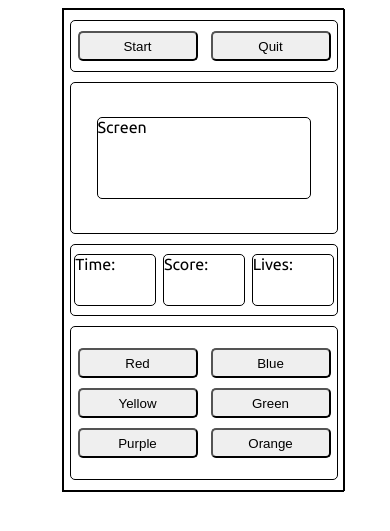
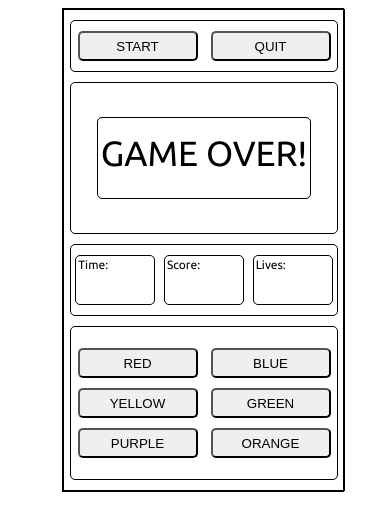
Before and after one commit to guillermograham/flipando-colores, a PHP site: page / in a window 390 px wide. Shown: the top 531 px of the page. Run offline with PHP 8.4, Linux system fonts and the light colour scheme; some libraries are stand-ins or nearby versions.

Commit message:
formatted screen fonts

```diff
--- a/css/style.css
+++ b/css/style.css
@@ -18,6 +18,7 @@ button {
   border-radius: 5px;
   height: 30px;
   width: 180px;
+  text-transform: uppercase;
 }
 
 nav button {
@@ -65,6 +66,7 @@ nav button {
 .timer {
   border: 1px solid black;
   border-radius: 5px;
+  box-sizing: border-box;
   height: 80px;
   width: 80px;
 }
@@ -72,6 +74,7 @@ nav button {
 .scoreboard {
   border: 1px solid black;
   border-radius: 5px;
+  box-sizing: border-box;
   height: 80px;
   width: 80px;
 }
@@ -79,6 +82,7 @@ nav button {
 .health {
   border: 1px solid black;
   border-radius: 5px;
+  box-sizing: border-box;
   height: 80px;
   width: 80px;
 }
@@ -139,29 +143,40 @@ nav button {
     height: 150px;
     width: 95%;
     margin-top: 10px;
+    display: flex;
+    justify-content: center;
+    align-items: center;
   }
 
   .screen {
     height: 80px;
     width: 80%;
+    text-transform: uppercase;
+    font-size: 35px;
+    text-align: center;
+    line-height: 70px;
   }
 
   .statistics {
     margin-top: 10px;
     height: 70px;
     width: 95%;
+    font-size: 12px;
   }
 
   .timer {
     height: 50px;
+    padding: 2px;
   }
 
   .scoreboard {
     height: 50px;
+    padding: 2px;
   }
 
   .health {
     height: 50px;
+    padding: 2px;
   }
 
   .color-buttons-container {
--- a/index.html
+++ b/index.html
@@ -18,7 +18,7 @@
         </nav>
         <div class="top-half">
           <div class="screen-container">
-            <p class="screen">Screen</p>
+            <p class="screen">Game over!</p>
           </div>
           <div class="statistics">
             <div class="timer">
```
